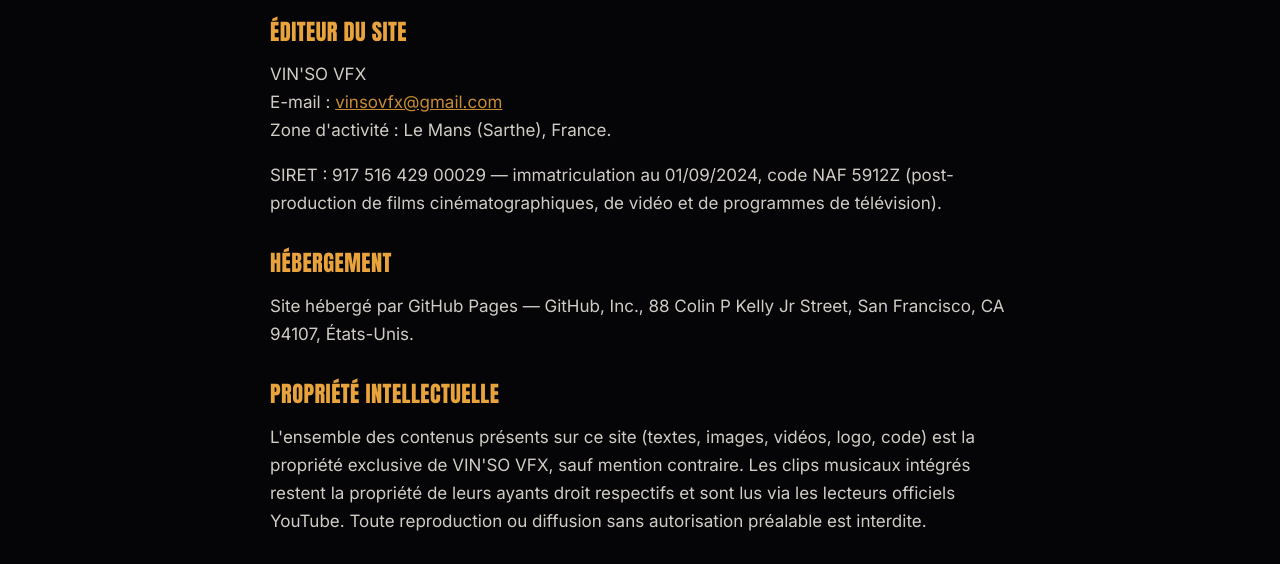
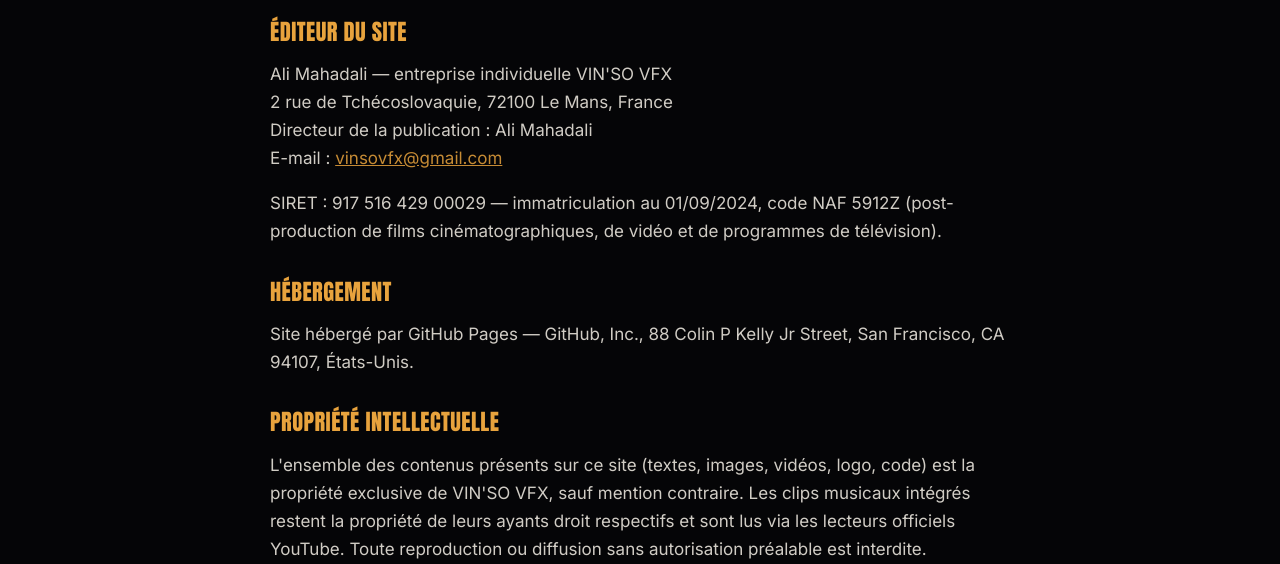
Before and after one commit to vinso974/vinsovfx, a plain HTML site: page mentions-legales.html in a window 1280 px wide. Shown: the part 230-794 px from the top of the page. Drawn offline with Linux system fonts and the light colour scheme.

Commit message:
Mentions légales complétées : éditeur, adresse, directeur de publication

```diff
--- a/mentions-legales.html
+++ b/mentions-legales.html
@@ -40,7 +40,7 @@
       <h1>Mentions légales</h1>
 
       <h2>Éditeur du site</h2>
-      <p>VIN'SO VFX<br>E-mail : <a href="mailto:vinsovfx@gmail.com">vinsovfx@gmail.com</a><br>Zone d'activité : Le Mans (Sarthe), France.</p>
+      <p>Ali Mahadali — entreprise individuelle VIN'SO VFX<br>2 rue de Tchécoslovaquie, 72100 Le Mans, France<br>Directeur de la publication : Ali Mahadali<br>E-mail : <a href="mailto:vinsovfx@gmail.com">vinsovfx@gmail.com</a></p>
       <p>SIRET : 917 516 429 00029 — immatriculation au 01/09/2024, code NAF 5912Z (post-production de films cinématographiques, de vidéo et de programmes de télévision).</p>
 
       <h2>Hébergement</h2>
```
